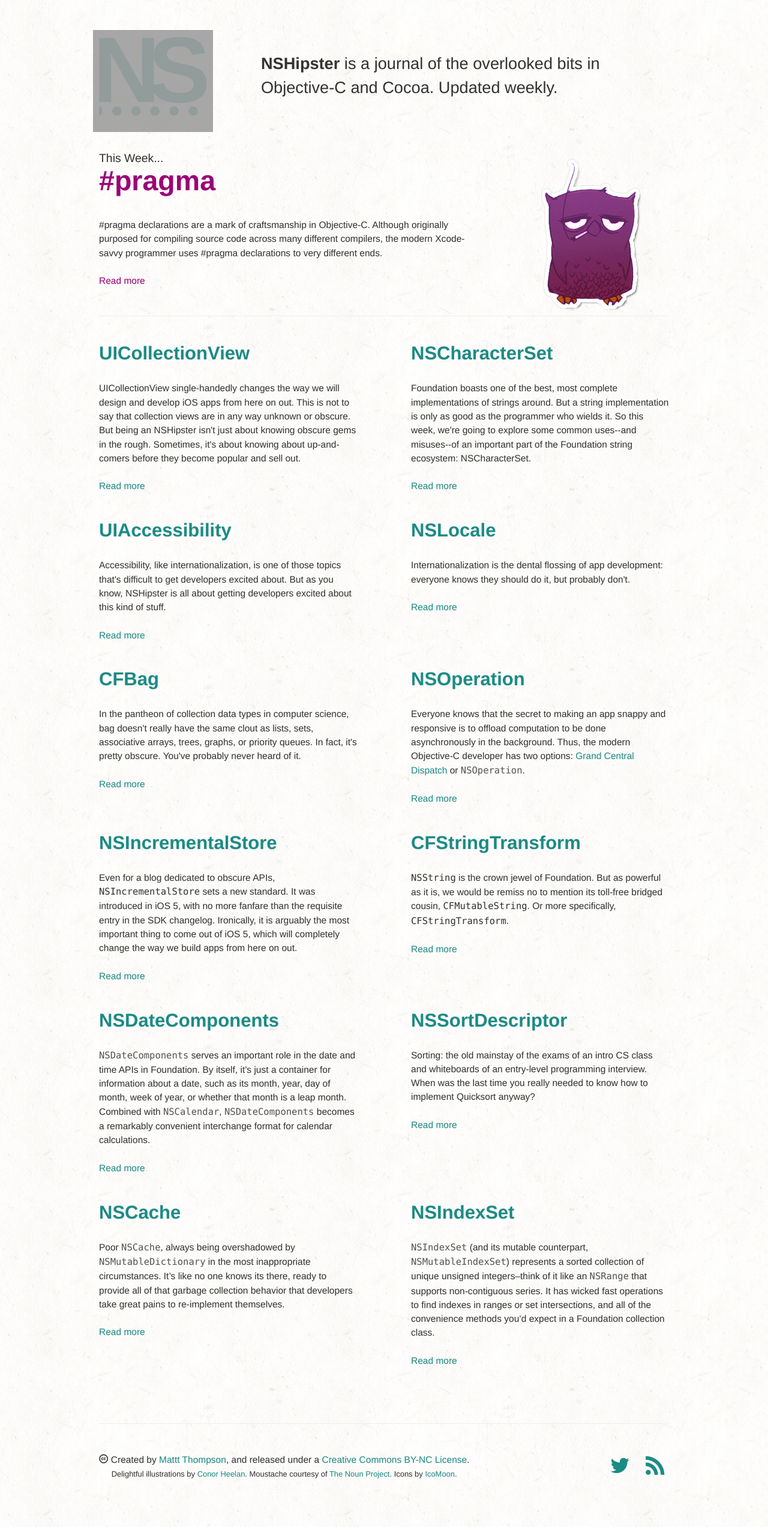
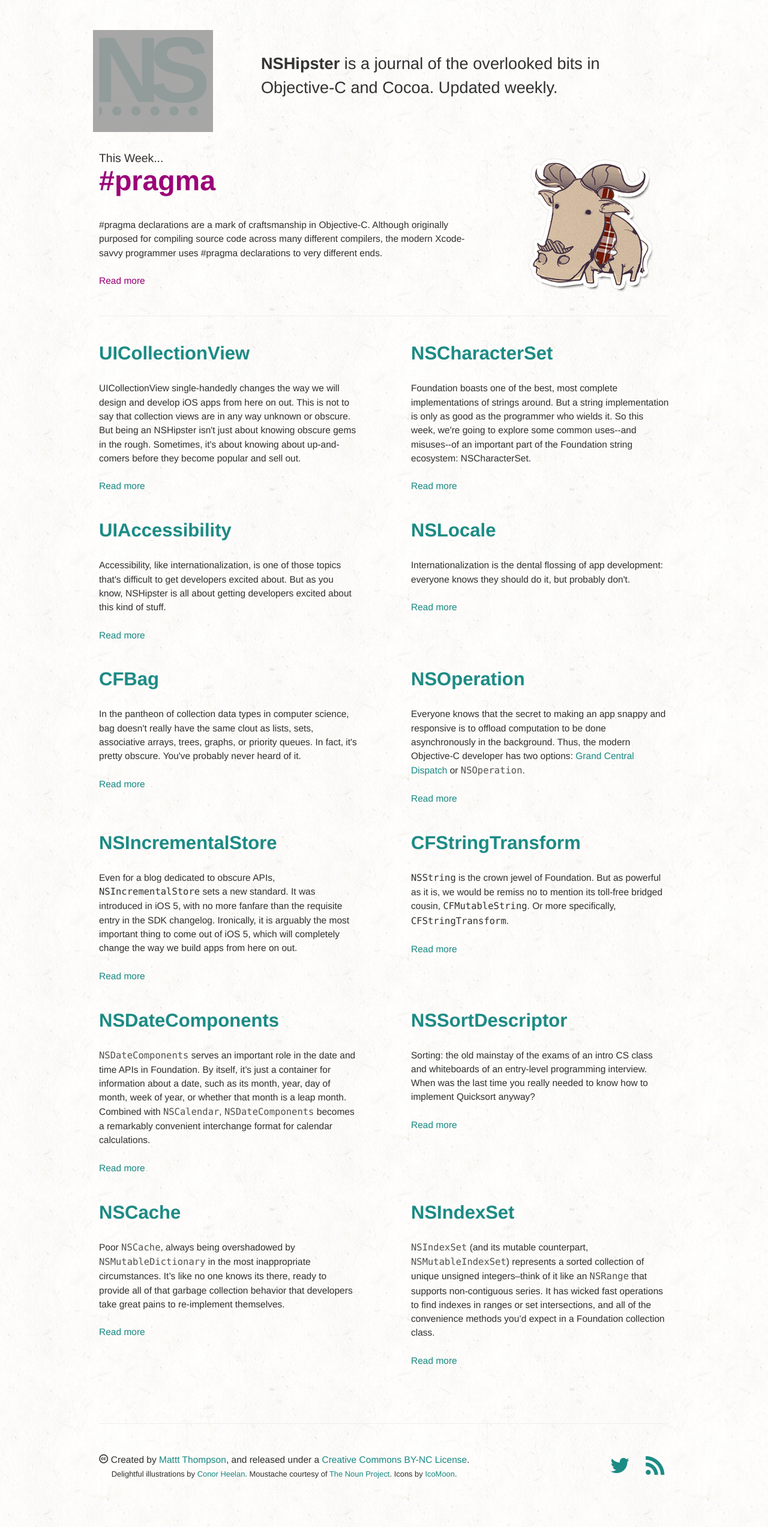
Before and after one commit to NSHipster/articles, a Jekyll site: the page built from index.html, in a window 1280 px wide. Shown: the whole page at 60% size. Built offline with Jekyll 4.4.1, drawn with Linux system fonts in a browser that asks for light colours; grey boxes are pictures that could not be loaded.

Commit message:
Re-instating goat

```diff
--- a/index.html
+++ b/index.html
@@ -21,8 +21,8 @@
     <a class="readmore" href="{{ site.posts.first.url }}">Read more</a>
   </article>
 
-  <figure id="owl">
-    <figcaption>Who? Who? Justin Bieber? Never heard of him.</figcaption>
+  <figure id="goat">
+    <figcaption>Back for it's vinyl re-issue</figcaption>
   </figure>
 </section>
 
```
